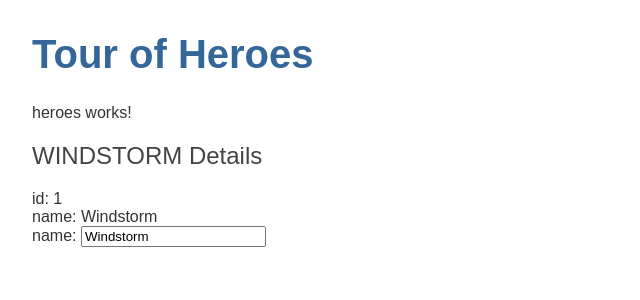
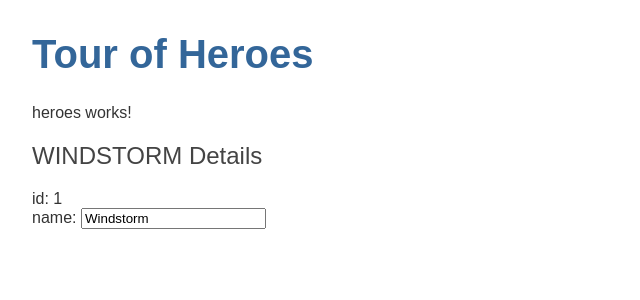
Before and after one commit to nayokim/angular, an Angular app: page / in a window 1280 px wide. Shown: the top 300 px of the page, without its empty margins (0-640 px from the left). Built offline with nearby package versions, Linux system fonts and the light colour scheme.

Commit message:
two-way data binding with ngModel directive

```diff
--- a/src/app/heroes/heroes.component.html
+++ b/src/app/heroes/heroes.component.html
@@ -1,8 +1,6 @@
 <p>heroes works!</p>
 <h2>{{hero.name | uppercase}} Details</h2>
 <div><span>id: </span>{{hero.id}}</div>
-<div><span>name: </span>{{hero.name}}</div>
-
 <div>
   <label>name:
     <input [(ngModel)]="hero.name" placeholder="name">
```
